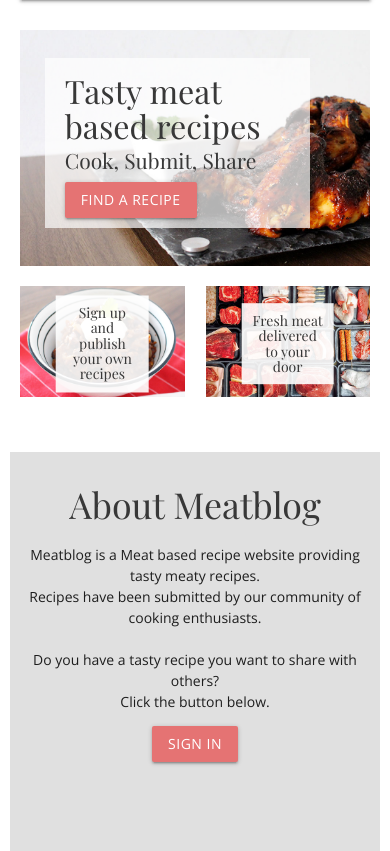
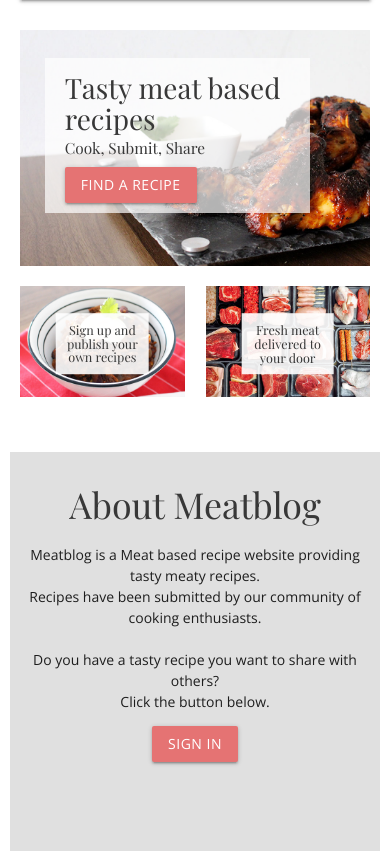
Before and after one commit to michellelclement/meatblog, a Flask app: page / in a window 390 px wide. Shown: the part 56-907 px from the top of the page. Run offline with Flask 2, Linux system fonts and the light colour scheme; some libraries are stand-ins or nearby versions; some web fonts are replaced.

Commit message:
mobile homepage styling improvement

```diff
--- a/static/css/style.css
+++ b/static/css/style.css
@@ -253,18 +253,18 @@ footer {
   }
 
   #main-image-text h1 {
-    font-size: 2.3rem;
+    font-size: 2.0rem;
     margin-top: 5px;
     margin-bottom: 5px;
   }
 
   #main-image-text h2 {
-    font-size: 1.5rem;
+    font-size: 1.1rem;
     margin-bottom: 10px;
   }
 
   .small-image-text h3 {
-    font-size: 1rem;
+    font-size: 0.9rem;
   }
 
   .recipes {
--- a/templates/index.html
+++ b/templates/index.html
@@ -13,7 +13,7 @@
       <h2>Cook, Submit, Share</h2>
       <a
         href="{{ url_for('find_recipe') }}"
-        class="waves-effect waves-light btn red lighten-2 header-btn"
+        class="waves-effect waves-light btn banner-button red lighten-2 header-btn"
         >Find a Recipe</a
       >
     </div>
```
